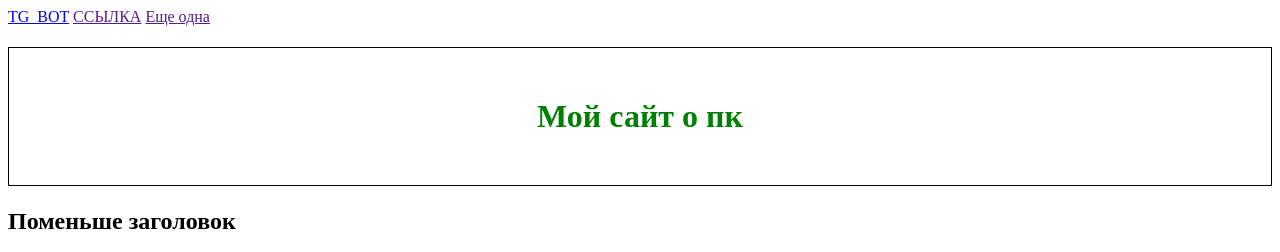
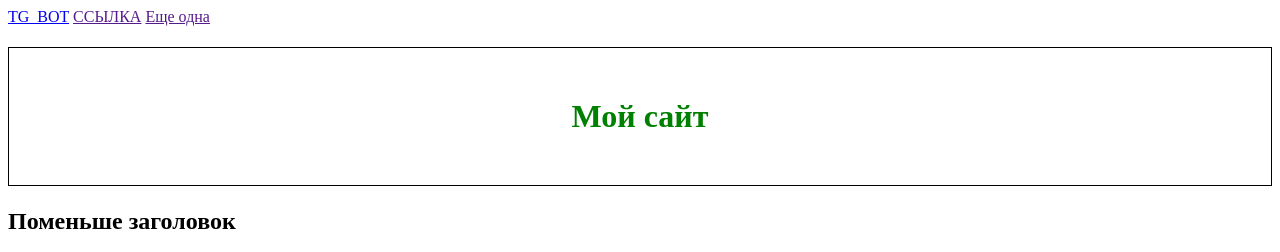
Before and after one commit to reginafeles/my_project, a plain HTML site: page index.html in a window 1280 px wide. Shown: the top 252 px of the page. Drawn offline with Linux system fonts and the light colour scheme.

Commit message:
Update index.html

```diff
--- a/index.html
+++ b/index.html
@@ -12,7 +12,7 @@
             </nav>
         </header>
         <main>
-            <h1>Мой сайт о пк</h1>
+            <h1>Мой сайт </h1>
             <h2>Поменьше заголовок</h2>
             <p class="first">Я хочу вам показать основые функции пк</p>
             <img src="https://masterpiecer-images.s3.yandex.net/5fd531dca6427c7:upscaled">
```
